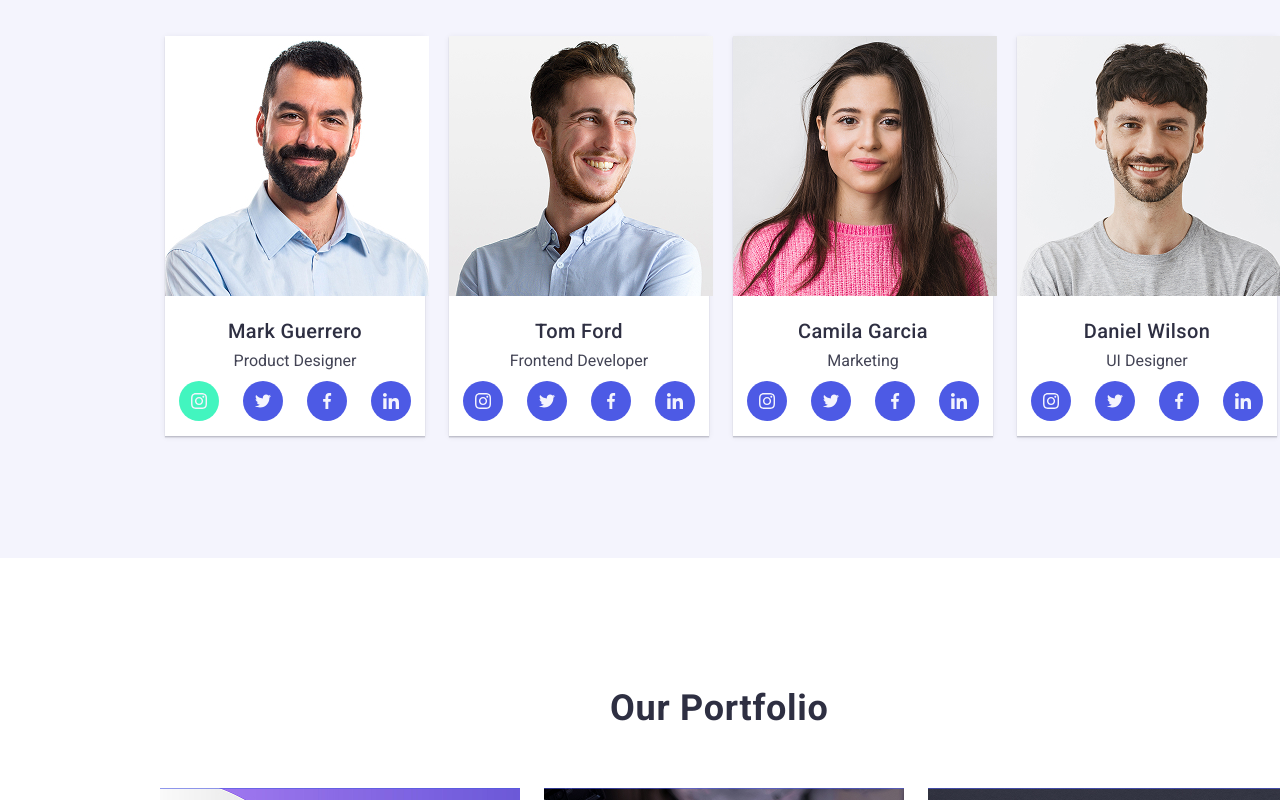
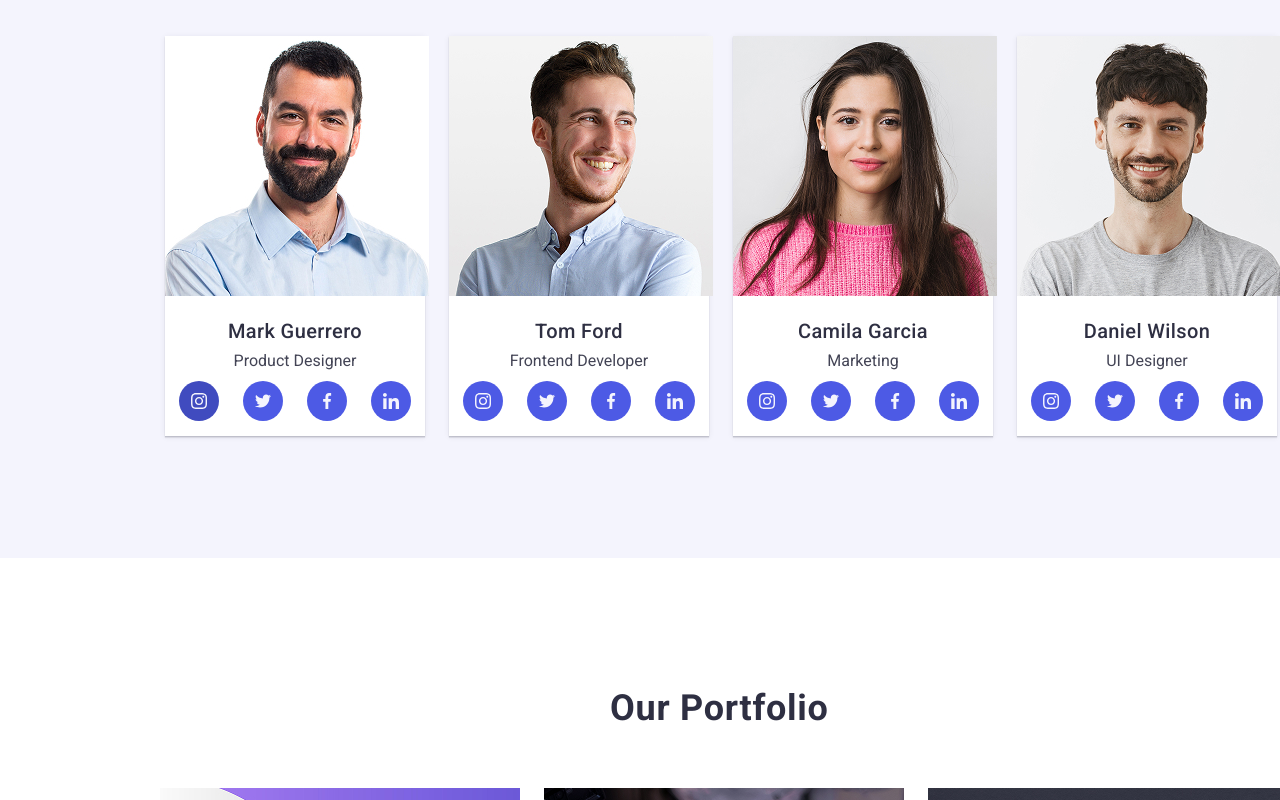
Before and after one commit to merdansahin/goit-markup-hw-04, a plain HTML site: page index.html in a window 1280 px wide. In both pictures the pointer is over the element 199 px from the left and 1590 px from the top of the page. Shown: the part 1190-1990 px from the top of the page. Drawn offline with nearby package versions, Linux system fonts and the light colour scheme.

Commit message:
hover-effects

```diff
--- a/css/styles.css
+++ b/css/styles.css
@@ -309,7 +309,7 @@ li {
 }
 .icon-box:hover,
 .icon-box:focus {
-  background-color: #42f5bf;
+  background-color: #404bbf;
   transition: 250ms cubic-bezier(0.4, 0, 0.2, 1);
   cursor: pointer;
 }
@@ -387,13 +387,12 @@ li {
   padding-left: 30px;
   background: #4d5ae5;
   overflow: hidden;
-  transform: translateY(-100%);
+  transform: translateY(100%);
   font-weight: 400;
   font-size: 16px;
   line-height: 1.5;
   letter-spacing: 0.02em;
   color: #f4f4fd;
-  transition: transform 250ms linear;
 }
 
 .card-img {
@@ -403,6 +402,7 @@ li {
 
 .card-img:hover .card-text {
   transform: translateY(0%);
+  transition: 250ms cubic-bezier(0.4, 0, 0.2, 1);
 }
 
 .down-picture {
```
